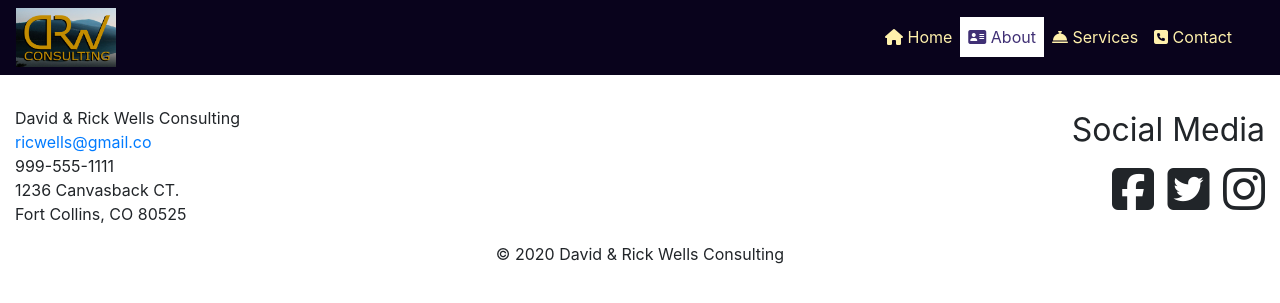
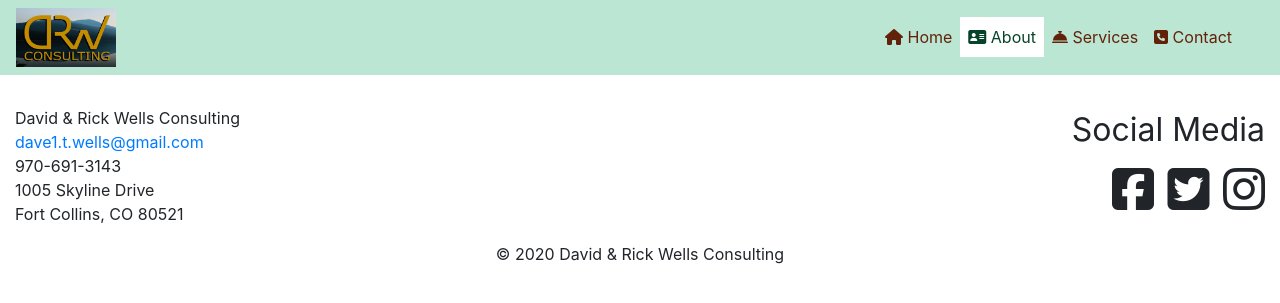
Before and after one commit to DavidWellsTheDeveloper/focowebsites, a Django app: page /about in a window 1280 px wide. Shown: the top 303 px of the page. Run offline with Django 3.2, Linux system fonts and the light colour scheme; data comes from the database, SQL or seed files in the repository; some libraries are stand-ins or nearby versions.

Commit message:
Rework styles & implement Sass

```diff
--- a/focowebsites/settings.py
+++ b/focowebsites/settings.py
@@ -42,6 +42,7 @@ INSTALLED_APPS = [
     'rest_framework',
     'django_filters',
     'debug_toolbar',
+    'django_sass',
 
     # User apps
     'api',
--- a/frontend/static/frontend/css/app.css
+++ b/frontend/static/frontend/css/app.css
@@ -1,33 +1,9 @@
-@charset "UTF-8";
-
 body {
   padding-top: 6em;
 }
 
 nav {
-  background-color: #09031C;
-}
-
-nav .navbar-toggler {
-  color: #FFF1AC;
-}
-
-nav ul li a {
-  color: #FFF1AC;
-}
-
-nav ul li a:hover {
-  color: #EBD776;
-}
-
-nav ul .active a {
-  color: #403075;
-  background-color: white;
-}
-
-nav ul .active a:hover {
-  background-color: #EBD776;
-  color: #201349;
+  background-color: #BCE6D4;
 }
 
 nav .navbar-brand {
@@ -35,6 +11,28 @@ nav .navbar-brand {
   min-height: 55px;
   padding: 0 0 0;
   max-width: 100px;
+}
+
+nav .navbar-toggler {
+  color: #FFF1AC;
+}
+
+nav ul .active a {
+  color: #064329;
+  background-color: white;
+}
+
+nav ul .active a:hover {
+  background-color: #FFDED0;
+  color: #00120A;
+}
+
+nav ul li a {
+  color: #622209;
+}
+
+nav ul li a:hover {
+  color: #1B0800;
 }
 
 .parallax {
@@ -47,8 +45,8 @@ nav .navbar-brand {
 }
 
 .parallax .semi-trans {
-  background: #C6EAFF;
-  background: rgba(198, 234, 255, 0.6);
+  background: #277553;
+  background: rgba(39, 117, 83, 0.7);
 }
 
 .attraction {
@@ -58,21 +56,28 @@ nav .navbar-brand {
 .attraction .card {
   padding: 1em;
   text-align: center;
-  background: #1B001B;
-  color: white;
+  color: #064329;
+  border-width: 1em 0;
+  border-style: double;
+  border-color: #064329;
+  border-radius: 15%;
 }
 
 .attraction .card:hover {
-  color: #C6EAFF;
+  color: #277553;
 }
 
 .attraction .card span {
   font-size: 5em;
-  color: #C6EAFF;
+  color: #AA5939;
 }
 
 .attraction .card span:hover {
-  color: white;
+  color: #F2A88B;
+}
+
+form {
+  padding: 3%;
 }
 
 .carousel .carousel-inner .carousel-item img,
@@ -91,7 +96,3 @@ nav .navbar-brand {
 .social {
   font-size: 3em;
 }
-
-/* Generated by Paletton.com © 2002-2014 */
-
-/* http://paletton.com */
--- /dev/null
+++ b/frontend/static/frontend/css/app.scss
@@ -0,0 +1,108 @@
+@import "palette";
+
+body {
+    padding-top: 6em;
+}
+
+nav {
+    background-color: $color-lighter;
+
+    .navbar-brand {
+        float: left;
+        min-height: 55px;
+        padding: 0 0 0;
+        max-width: 100px;
+    }
+
+    .navbar-toggler {
+        color: #FFF1AC;
+    }
+
+    ul {
+        .active {
+            a {
+                color: $color-dark;
+                background-color: white;
+
+                &:hover {
+                    background-color: $color-complement-lighter;
+                    color: $color-darker;
+                }
+            }
+        }
+
+        li {
+            a {
+                color: $color-complement-dark;
+
+                &:hover {
+                    color: $color-complement-darker;
+                }
+            }
+        }
+    }
+}
+
+
+.parallax {
+    /* The image used */
+    /* Create the parallax scrolling effect */
+    background-attachment: fixed;
+    background-position: center;
+    background-repeat: no-repeat;
+    background-size: cover;
+
+    .semi-trans {
+        background: $color;
+        background: rgba($color, 0.7);
+    }
+}
+
+
+.attraction {
+    margin-bottom: 1em;
+
+    .card {
+        padding: 1em;
+        text-align: center;
+        color: $color-dark;
+        border-width: 1em 0;
+        border-style: double;
+        border-color: $color-dark;
+        border-radius: 15%;
+
+        &:hover {
+            color: $color;
+        }
+
+        span {
+            font-size: 5em;
+            color: $color-complement;
+
+            &:hover {
+                color: $color-complement-light;
+            }
+        }
+    }
+}
+
+form {
+    padding: 3%;
+}
+
+.carousel .carousel-inner .carousel-item img,
+.carousel .carousel-inner .carousel-item a {
+    display: block;
+    height: auto;
+    max-width: 100%;
+    line-height: 1;
+    width: 100%;
+}
+
+.footer-style {
+    padding-top: 10px;
+}
+
+.social {
+    font-size: 3em;
+}
--- /dev/null
+++ b/frontend/static/frontend/css/palette.scss
@@ -0,0 +1,42 @@
+
+// SASS style sheet */
+// Palette color codes */
+// Palette URL: http://paletton.com/#uid=2330u0kllll5SR0dBult4clJq3l */
+
+// Feel free to copy&paste color codes to your application */
+
+
+// As hex codes */
+
+$color: #277553;	// Main Primary color */
+$color-lighter: #BCE6D4;
+$color-light: #5FA688;
+$color-dark: #064329;
+$color-darker: #00120A;
+
+$color-complement: #AA5939;	// Main Complement color */
+$color-complement-lighter: #FFDED0;
+$color-complement-light: #F2A88B;
+$color-complement-dark: #622209;
+$color-complement-darker: #1B0800;
+
+
+
+// As RGBa codes */
+
+$rgba-primary-0: rgba( 39,117, 83,1);	// Main Primary color */
+$rgba-primary-1: rgba(188,230,212,1);
+$rgba-primary-2: rgba( 95,166,136,1);
+$rgba-primary-3: rgba(  6, 67, 41,1);
+$rgba-primary-4: rgba(  0, 18, 10,1);
+
+$rgba-complement-0: rgba(170, 89, 57,1);	// Main Complement color */
+$rgba-complement-1: rgba(255,222,208,1);
+$rgba-complement-2: rgba(242,168,139,1);
+$rgba-complement-3: rgba( 98, 34,  9,1);
+$rgba-complement-4: rgba( 27,  8,  0,1);
+
+
+
+// Generated by Paletton.com © 2002-2014 */
+// http://paletton.com */
--- a/frontend/templates/base.html
+++ b/frontend/templates/base.html
@@ -8,6 +8,7 @@
         <meta name="viewport" content="width=device-width, initial-scale=1">
         <!-- Bootstrap CDN stylesheet -->
         <link rel="stylesheet" href="https://maxcdn.bootstrapcdn.com/bootstrap/4.0.0/css/bootstrap.min.css" integrity="sha384-Gn5384xqQ1aoWXA+058RXPxPg6fy4IWvTNh0E263XmFcJlSAwiGgFAW/dAiS6JXm" crossorigin="anonymous">
+        <link rel="stylesheet" type="text/css" href="https://cdnjs.cloudflare.com/ajax/libs/animate.css/3.7.2/animate.css">
         <script defer src="{% static 'frontend/js/font-awesome-all.js' %}"></script>
         <title>Dave & Rick Wells Consulting</title>
         <link rel="stylesheet" href="{% static 'frontend/css/app.css' %}">
--- a/frontend/templates/frontend/includes/footer.html
+++ b/frontend/templates/frontend/includes/footer.html
@@ -3,10 +3,10 @@
 		<div class="col-sm">
 			<address>
 			David & Rick Wells Consulting<br/>
-			<a href="mailto:ricwells@gmail.com">ricwells@gmail.co</a><br/>
-			999-555-1111<br/>
-			1236 Canvasback CT.<br/>
-			Fort Collins, CO 80525
+			<a href="mailto:dave1.t.wells@gmail.com">dave1.t.wells@gmail.com</a><br/>
+			970-691-3143<br/>
+			1005 Skyline Drive<br/>
+			Fort Collins, CO 80521
 			</address>
 		</div>
 		<div class="col-sm" style="text-align: right;">
@@ -23,6 +23,8 @@
 	</div>
 </div>
 
+<script src="https://unpkg.com/aos@next/dist/aos.js"></script>
+<script>AOS.init();</script>
 <script src="https://code.jquery.com/jquery-3.2.1.slim.min.js" integrity="sha384-KJ3o2DKtIkvYIK3UENzmM7KCkRr/rE9/Qpg6aAZGJwFDMVNA/GpGFF93hXpG5KkN" crossorigin="anonymous"></script>
 <script src="https://cdnjs.cloudflare.com/ajax/libs/popper.js/1.12.9/umd/popper.min.js" integrity="sha384-ApNbgh9B+Y1QKtv3Rn7W3mgPxhU9K/ScQsAP7hUibX39j7fakFPskvXusvfa0b4Q" crossorigin="anonymous"></script>
 <script src="https://maxcdn.bootstrapcdn.com/bootstrap/4.0.0/js/bootstrap.min.js" integrity="sha384-JZR6Spejh4U02d8jOt6vLEHfe/JQGiRRSQQxSfFWpi1MquVdAyjUar5+76PVCmYl" crossorigin="anonymous"></script>
--- a/frontend/templates/frontend/index.html
+++ b/frontend/templates/frontend/index.html
@@ -5,7 +5,7 @@
     {#<?php $page = "home" ?>#}
     <!-- Start Page Content -->
 
-    <div class="jumbotron">
+    <div id="jumbo" class="jumbotron animated bounceInDown">
         <h1>FoCo Websites</h1>
         <p></p>
     </div>
@@ -40,7 +40,7 @@
     </div>
     <div class="container-fluid">
         <div class="row mt-3 mb-4">
-            <div class="col-lg-4 attraction">
+            <div class="col-lg-4 attraction  animated fadeInLeft">
                 <!-- px-3 pb-3 text-white bg-dark text-center -->
                 <div class="card">
                     <span><i class="fas fa-crosshairs"></i></span>
@@ -55,7 +55,7 @@
                     <p class="card-text">Lorem ipsum dolor sit amet, consectetur adipisicing elit, sed do eiusmod tempor incididunt ut labore et dolore magna aliqua. Ut enim ad minim veniam, quis nostrud exercitation ullamco laboris nisi ut aliquip ex ea commodo consequat. Duis aute irure dolor in reprehenderit in voluptate velit esse cillum dolore eu fugiat nulla pariatur. Excepteur sint occaecat cupidatat non proident, sunt in culpa qui officia deserunt mollit anim id est laborum.</p>
                 </div>
             </div>
-            <div class="col-lg-4 attraction">
+            <div class="col-lg-4 attraction  animated fadeInRight">
                 <div class="card">
                     <span style="font-size: 5em;"><i class="fas fa-chart-line"></i></span>
                     <h3>Attract Business</h3>
```
